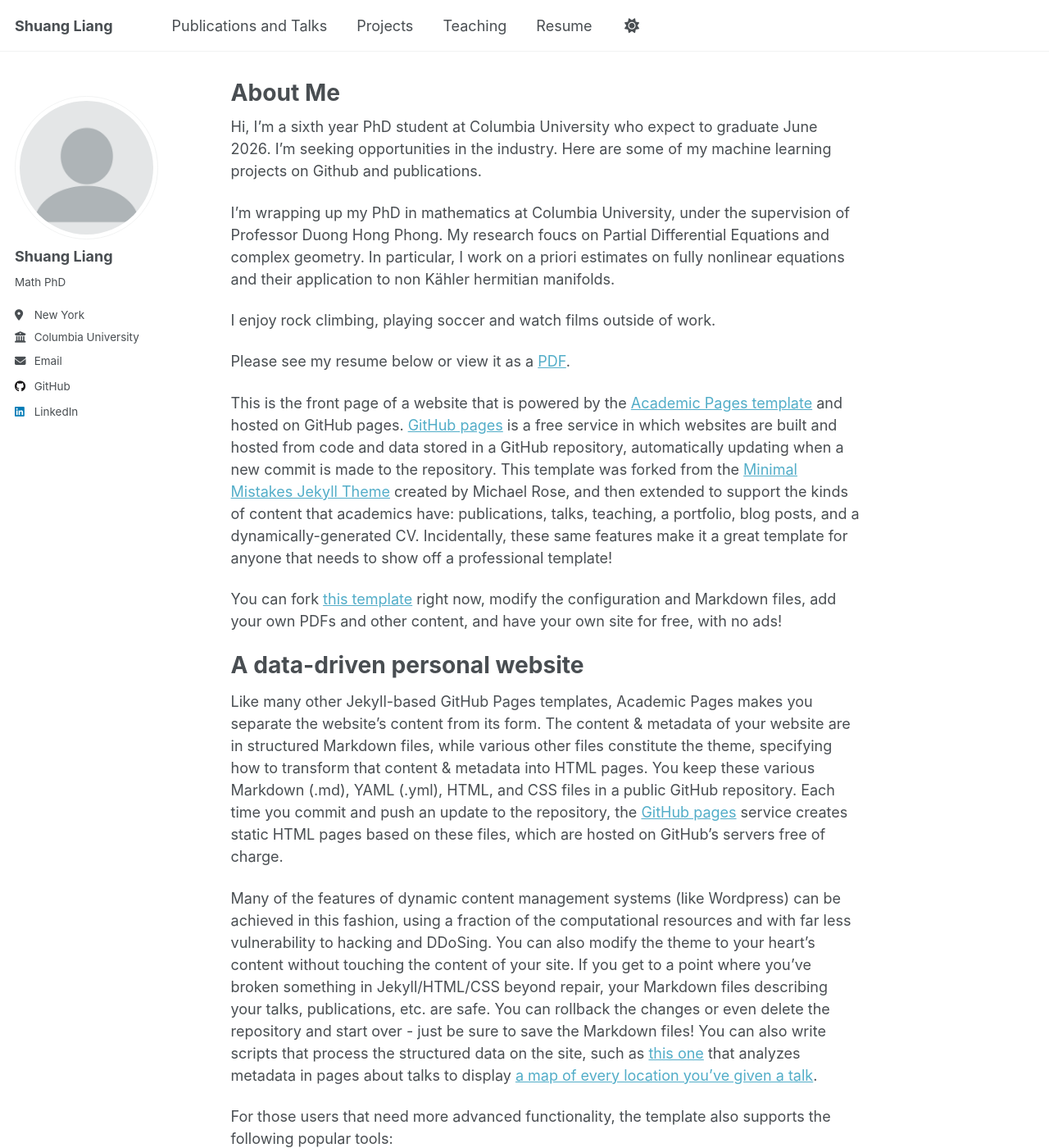
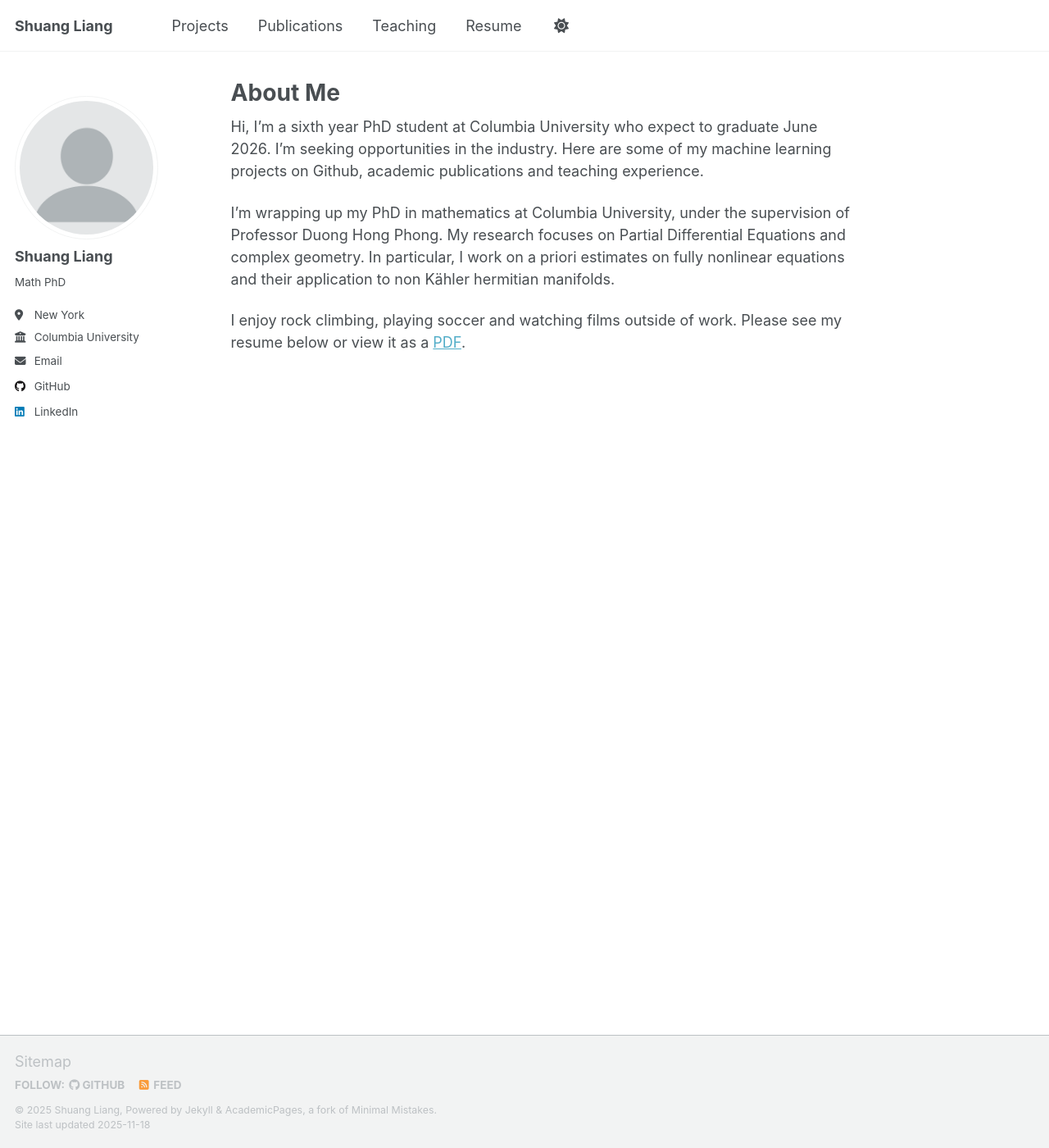
Before and after one commit to Shuang-Liang-0/Shuang-Liang-0.github.io, a Jekyll site: the page built from _pages/about.md, in a window 1280 px wide and 1400 px high. Shown: the whole window at 82% size. Built offline with Jekyll 4.4.1, drawn with Linux system fonts in a browser that asks for light colours; a script that is not in the unit is left out; some of the changed text lies outside the part shown.

Commit message:
Update home page, add Projects page and fix Publications page

```diff
--- a/_config.yml
+++ b/_config.yml
@@ -48,7 +48,7 @@ author:
   bitbucket        : # Username - Update with your username on the site
   codepen          : # Username
   dribbble         : # Username
-  github           : "github.com/Shuang-Liang-0"
+  github           : "Shuang-Liang-0"
   kaggle           : # Username
   stackoverflow    : # User number or user number and name (i.e., use "1" or "1/jeff-atwood")
 
@@ -63,7 +63,7 @@ author:
   keybase          : # Username
   instagram        : # Username
   lastfm           : # Username
-  linkedin         : "linkedin.com/in/~shuang-liang"
+  linkedin         : "~shuang-liang"
   mastodon         : # URL
   medium           : # URL
   pinterest        : # Username
--- a/_data/navigation.yml
+++ b/_data/navigation.yml
@@ -8,14 +8,15 @@
 #      Markdown formatted page while the second is generated using JSON.
 
 main:
-  - title: "Publications and Talks"
+
+  - title: "Projects"
+    url: /projects/
+
+  - title: "Publications"
     url: /publications/
 
   # - title: "Talks"
   #   url: /talks/
-
-  - title: "Projects"
-    url: /projects/
 
   - title: "Teaching"
     url: /teaching/
--- a/_pages/about.md
+++ b/_pages/about.md
@@ -6,16 +6,15 @@ redirect_from:
   - /about/
   - /about.html
 ---
-Hi, I'm a sixth year PhD student at Columbia University who expect to graduate June 2026. I'm seeking opportunities in the industry. Here are some of my machine learning projects on Github and publications.
+Hi, I'm a sixth year PhD student at Columbia University who expect to graduate June 2026. I'm seeking opportunities in the industry. Here are some of my machine learning projects on Github, academic publications and teaching experience.
 
-I'm wrapping up my PhD in mathematics at Columbia University, under the supervision of Professor Duong Hong Phong. My research foucs on Partial Differential Equations and complex geometry. In particular, I work on a priori estimates on fully nonlinear equations and their application to non Kähler hermitian manifolds.
+I'm wrapping up my PhD in mathematics at Columbia University, under the supervision of Professor Duong Hong Phong. My research focuses on Partial Differential Equations and complex geometry. In particular, I work on a priori estimates on fully nonlinear equations and their application to non Kähler hermitian manifolds.
 
-I enjoy rock climbing, playing soccer and watch films outside of work.
-
-Please see my resume below or view it as a [PDF]((/files/Shuang_Liang_Resume.pdf)).
+I enjoy rock climbing, playing soccer and watching films outside of work.
+Please see my resume below or view it as a [PDF](/files/Shuang_Liang_Resume.pdf).
 
 
-This is the front page of a website that is powered by the [Academic Pages template](https://github.com/academicpages/academicpages.github.io) and hosted on GitHub pages. [GitHub pages](https://pages.github.com) is a free service in which websites are built and hosted from code and data stored in a GitHub repository, automatically updating when a new commit is made to the repository. This template was forked from the [Minimal Mistakes Jekyll Theme](https://mmistakes.github.io/minimal-mistakes/) created by Michael Rose, and then extended to support the kinds of content that academics have: publications, talks, teaching, a portfolio, blog posts, and a dynamically-generated CV. Incidentally, these same features make it a great template for anyone that needs to show off a professional template!
+<!-- This is the front page of a website that is powered by the [Academic Pages template](https://github.com/academicpages/academicpages.github.io) and hosted on GitHub pages. [GitHub pages](https://pages.github.com) is a free service in which websites are built and hosted from code and data stored in a GitHub repository, automatically updating when a new commit is made to the repository. This template was forked from the [Minimal Mistakes Jekyll Theme](https://mmistakes.github.io/minimal-mistakes/) created by Michael Rose, and then extended to support the kinds of content that academics have: publications, talks, teaching, a portfolio, blog posts, and a dynamically-generated CV. Incidentally, these same features make it a great template for anyone that needs to show off a professional template!
 
  You can fork [this template](https://github.com/academicpages/academicpages.github.io) right now, modify the configuration and Markdown files, add your own PDFs and other content, and have your own site for free, with no ads!
 
@@ -61,4 +60,4 @@ Example: editing a Markdown file for a talk
 
 For more info
 ------
-More info about configuring Academic Pages can be found in [the guide](https://academicpages.github.io/markdown/), the [growing wiki](https://github.com/academicpages/academicpages.github.io/wiki), and you can always [ask a question on GitHub](https://github.com/academicpages/academicpages.github.io/discussions). The [guides for the Minimal Mistakes theme](https://mmistakes.github.io/minimal-mistakes/docs/configuration/) (which this theme was forked from) might also be helpful.
+More info about configuring Academic Pages can be found in [the guide](https://academicpages.github.io/markdown/), the [growing wiki](https://github.com/academicpages/academicpages.github.io/wiki), and you can always [ask a question on GitHub](https://github.com/academicpages/academicpages.github.io/discussions). The [guides for the Minimal Mistakes theme](https://mmistakes.github.io/minimal-mistakes/docs/configuration/) (which this theme was forked from) might also be helpful. -->
--- /dev/null
+++ b/_pages/publications.md
@@ -0,0 +1,10 @@
+---
+layout: archive
+title: "Publications"
+permalink: /publications/
+author_profile: true
+---
+
+{% for post in site.publications reversed %}
+  {% include archive-single.html %}
+{% endfor %}
```
Also changed, not shown: _pages/projects.md (added, +11 -0 lines), _publications/2022-11-01-klemyatin-liang-wang.md (+1 -1 lines), _publications/2022-11-01-test-publication.md (deleted, +0 -10 lines), _publications/2023-11-01-liang-shen-smith.md (+1 -1 lines), _publications/2025-12-01-liang.md (+1 -1 lines), 3 other files.
